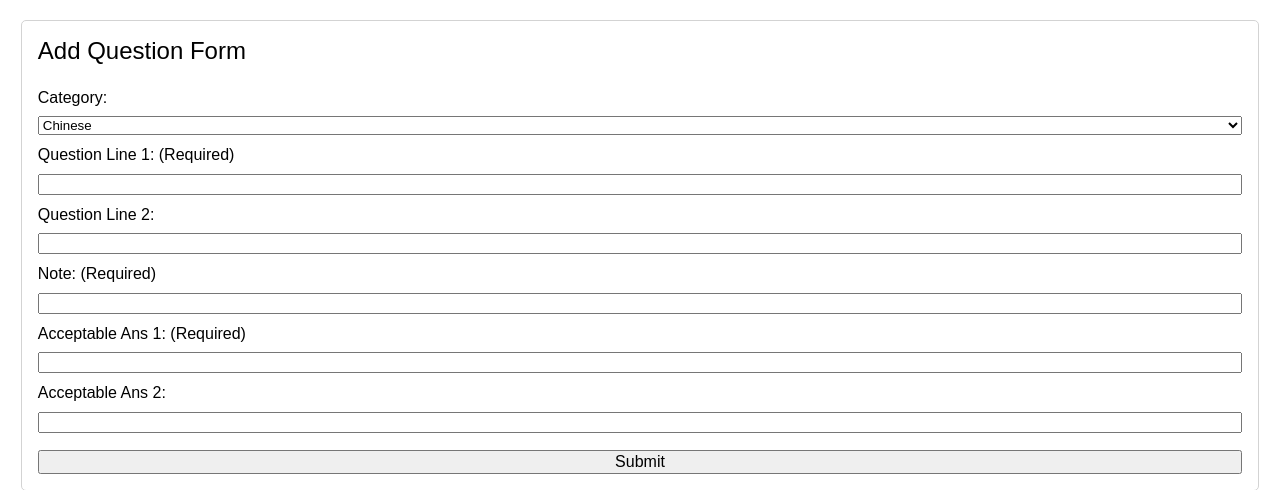
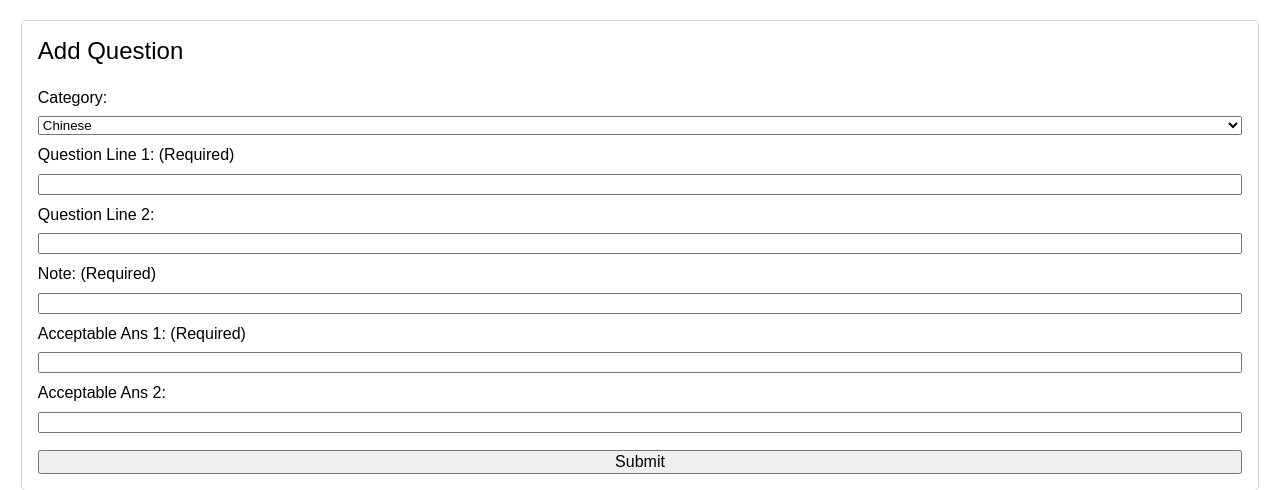
Before and after one commit to gordonmhy/AnswerMe, a Flask app: page / in a window 1280 px wide. Shown: the part 48-538 px from the top of the page. Run offline with Flask 2, Linux system fonts and the light colour scheme.

Commit message:
Change wording to avoid abiguity

```diff
--- a/server/templates/main.html
+++ b/server/templates/main.html
@@ -3,7 +3,7 @@
     <div>
         <section class="formContainer" id="addQuestion">
             <form id="addQuestionForm">
-                <label class="formTitle" for="addQuestionForm">Add Question Form</label>
+                <label class="formTitle" for="addQuestionForm">Add Question</label>
                 <label for="questionCategory">Category: </label>
                 <select id="questionCategory">
                     {% for cat, cat_name in cats %}
```
